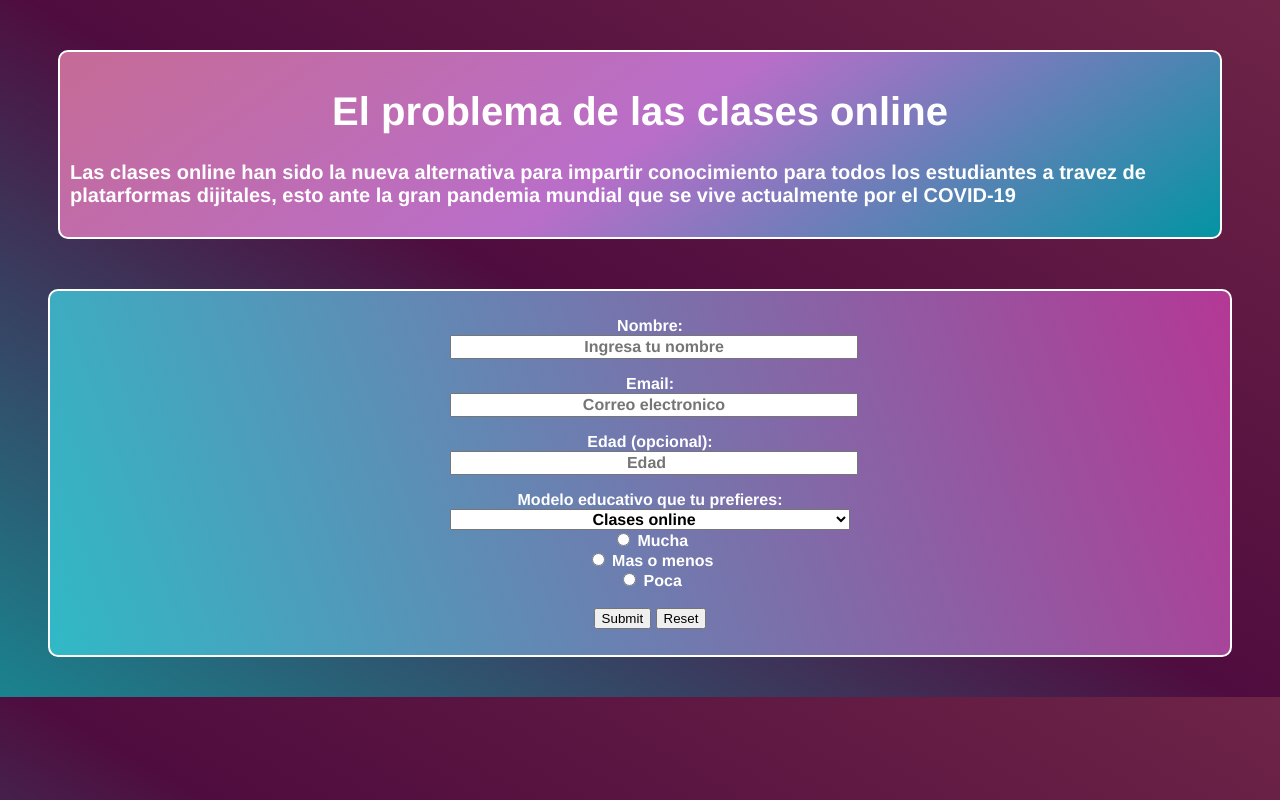
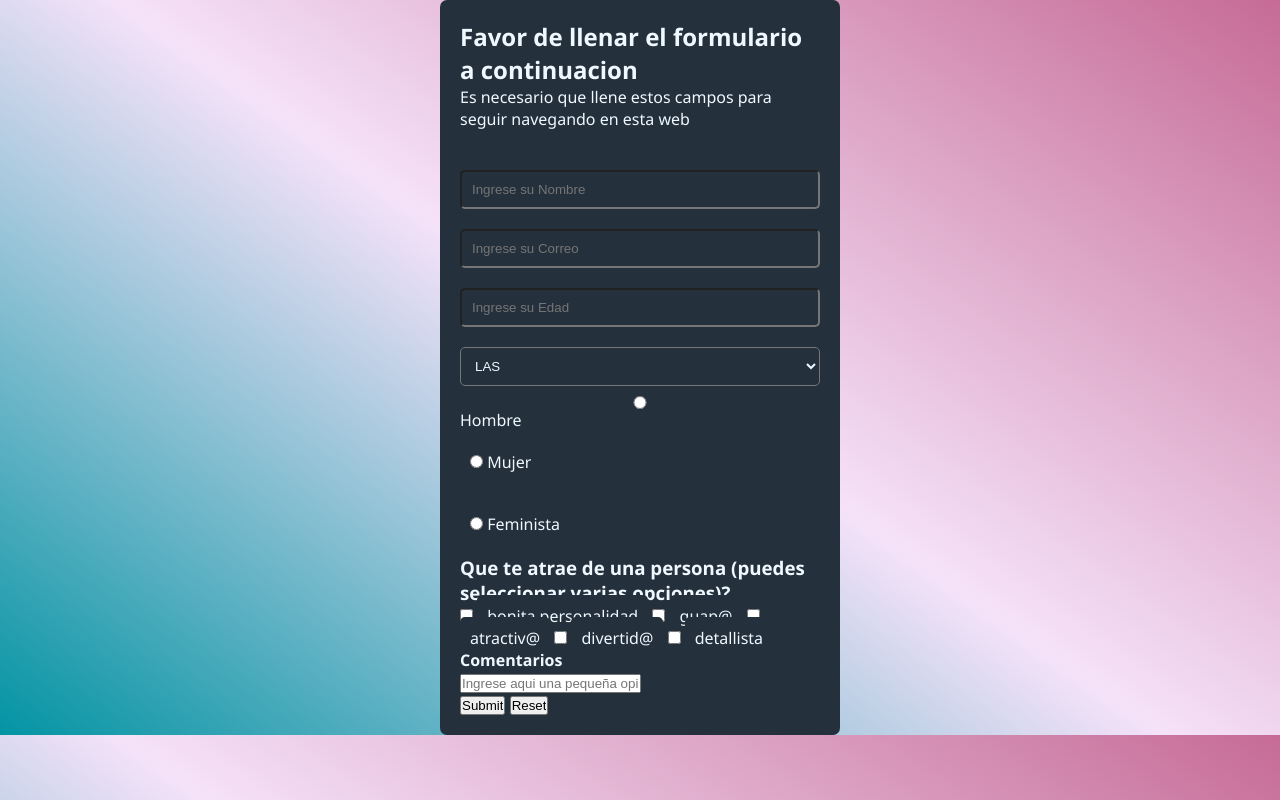
Before and after one commit to DBirdie/Proyecto-2-html, a plain HTML site: page index.html in a window 1280 px wide. Drawn offline with Linux system fonts and the light colour scheme.

Commit message:
remasterizacion

```diff
--- a/index.html
+++ b/index.html
@@ -1,46 +1,101 @@
 <!DOCTYPE html>
 <html lang="en">
   <head>
-  <meta charset="UTF-8">
-  <meta name="viewport" content="width=device-width, initial-scale=1.0">
-  <title>Proyecto2</title>
+    <meta charset="UTF-8" />
+    <meta name="viewport" content="width=device-width, initial-scale=1.0" />
     <link rel="stylesheet" href="style.css">
+    <title>Formulario de registro</title>
   </head>
   <body>
-<div class="gradiente-introduccion"><h1 id="title" class="title">El problema de las clases online</h1>
-  <p id="description" class="description">Las clases online han sido la nueva alternativa para impartir conocimiento para todos los estudiantes a travez de platarformas dijitales, esto ante la gran pandemia mundial que se vive actualmente por el COVID-19</p>
+    <section class="formstyle">
+      <div class="form">
+        <form id="survey-form" class="formmaster">
+
+          <div class="titulo">
+          <h1 id="title" class="text">
+            Favor de llenar el formulario a continuacion
+          </h1>
+          <p id="description" class="text">
+            Es necesario que llene estos campos para seguir navegando en esta web
+          </p>
           </div>
-  <form id="survey-form" class="survey-form">
-    <label for="name" id="name-label" class="name-label">
-    <p class="email-name-text">Nombre:<input name="name" placeholder="Ingresa tu nombre" id="name" class="opciones" type="text" required></p>
+
+        <div class="nombre-email-edad">
+          <label for="preguntas" class="name-label">
+        <input name="Nombre" class="form1" type="text" id="name" placeholder="Ingrese su Nombre">
           </label>
-    <label for="email" id="email-label" class="email-label">
-    <p class="email-name-text">Email:
-      <input name="email" placeholder="Correo electronico" id="email" class="opciones" type="email" required></p>
+
+          <label for="preguntas" class="email-label">
+        <input name="email" class="form1" type="email" id="email" placeholder="Ingrese su Correo">
           </label>
-      <label for="number" id="number-label" class="number-label">
-      <p class="email-name-text">Edad (opcional):<input name="number" placeholder="Edad" id="number" class="opciones" type="number" min="6" max="100" required></p>
+
+          <label for="preguntas" class="number-label">
+        <input name="Edad" class="form1" type="number" id="number" placeholder="Ingrese su Edad" min="6" max="100">
           </label>
-    <label for="dropdown" id="dropdown-label" class="dropdown-label">
-   <div class="email-name-text">
-      <p class="email-name-text">Modelo educativo que tu prefieres:<select placeholder="Selecciona una opción" id="dropdown" class="opciones" name="role"></p>
-        <option value="role">Clases online</option>
-        <option value="role">Clases presenciales</option>
+
+          <select name="servidor" id="dropdown" class="form1" aria-placeholder="Seleccione el Servidor mas Cercano">
+            <option value="servidor" class="text">LAS</option>
+            <option value="servidor" class="text">LAN</option>
+            <option value="servidor" class="text">NA</option>
         </div>
-      </label>
-    <p>Titulo</p>
-    <input type="radio" id="mucha" name="bolita" value="mucha">
-      <label for="mucha">Mucha</label>
-    <br>
-  <input type="radio" id="mas o menos" name="bolita" value="mas o menos">
-      <label for="mas o menos">Mas o menos</label>
-    <br>
-  <input type="radio" id="poca" name="bolita" value="poca">
-      <label for="poca">Poca</label>
-    <br>
-    <br>
-    <input type="submit" id="submit" class="reset">
-    <input type="reset" id="reset" class="reset">
+
+        <div class="casillas">
+          <div class="radio">
+            <h2 class="text">Selecciona tu genero</h2>
+
+                <label for="Hombre" class="form1">
+              <input type="radio" name="radio" id="Hombre" >
+                Hombre</label>
+
+                <label for="Mujer" class="form1">
+              <input type="radio" name="radio" id="Mujer" >
+                Mujer</label>
+
+                <label for="Feminista" class="form1">
+              <input type="radio" name="radio" id="Feminista" >
+                Feminista</label>
+
+            </div>
+
+            <div class="checkbox">
+
+              <h3 class="text">Que te atrae de una persona (puedes seleccionar varias opciones)?</h3>
+
+              <input type="checkbox" value="checkbox" id="bonita personalidad">
+              <label for="bonita personalidad" class="form1">bonita personalidad</label>
+
+              <input type="checkbox" value="checkbox" id="guap@">
+              <label for="guap@" class="form1">guap@</label>
+
+              <input type="checkbox" value="checkbox" id="atractiv@">
+              <label for="atractiv@" class="form1">atractiv@</label>
+
+              <input type="checkbox" value="checkbox" id="divertid@">
+              <label for="divertid@" class="form1">divertid@</label>
+
+              <input type="checkbox" value="checkbox" id="detallista">
+              <label for="detallista" class="form1">detallista</label>
+
+            </div>
+
+            <div class="text-area">
+
+              <h4 class="text">Comentarios</h4>
+
+              <input type="textarea" id="textarea" placeholder="Ingrese aqui una pequeña opinion de nuestra pagina :D">
+
+            </div>
+        </div>
+
+            <div class="submitarea">
+
+              <input type="submit" class="submit" id="submit">
+              <input type="reset" class="reset" id="reset">
+
+            </div>
+
         </form>
+      </div>
+    </section>
   </body>
 </html>
--- a/style.css
+++ b/style.css
@@ -1,65 +1,43 @@
-.title {
-  font-size: 40px;
-  font-family: Helvetica;
-  color: white;
-  text-align: center;
-  font-weight: bold;
+* {
+  margin: 0;
+  padding: 0;
+  box-sizing: border-box;
 }
-.description {
-  font-size: 20px;
-  font-family: Helvetica;
-  color: white;
-  font-weight: bold;
+body {
+  background-image: linear-gradient(35deg, #0394a3, #f5e2f9, #c66b96);
 }
-.gradiente-introduccion {
-  background-image: linear-gradient(-35deg, #0394a3, #b96ec9, #c66b96);
-  align-items: center;
-  justify-content: center;
-  position: relative;
-  display: block;
-  border-radius: 10px;
-  overflow: hidden;
-  width: auto;
+.formstyle {
+  width: 400px;
   height: auto;
-  margin: 50px;
-  font-size: 20px;
-  border: 2px solid white;
+  background-color: #24303c;
+  padding: 20px;
+  margin: auto;
+  border-radius: 7px;
+  color: aliceblue;
+  font-family: 'Segoe UI', Tahoma, Geneva, Verdana, sans-serif;
+}
+.titulo {
+  margin-bottom: 30px;
+}
+.nombre-email-edad {
+  display: flex;
+  flex-direction: column;
+
+}
+.form1 {
+  width: 100%;
   padding: 10px;
+  margin-top: 10px;
+  margin-bottom: 10px;
+  border-radius: 5px;
+  background-color: #24303c;
+  color: aliceblue
 }
-
-body {
-  background-image: linear-gradient(30deg, #1a838e, #4f0c3e, #6e2447);
+.casillas {
+  display: flex;
+  flex-direction: column;
 }
-.survey-form {
-  background-image: linear-gradient(70deg, #30b9c6, #b43895);
-  text-align: center;
-  align-items: center;
-  justify-content: center;
-  position: relative;
-  display: block;
-  border-radius: 10px;
-  overflow: hidden;
-  width: auto;
-  height: auto;
-  margin: 40px;
-  font-size: 20px;
-  border: 2px solid white;
-  padding: 10px;
-  padding-left: 400px;
+.radio {
+  display: flex;
+  flex-direction: row;
 }
-.email-name-text {
-  font-size: 16px;
-  font-family: Helvetica;
-  color: white;
-  font-weight: bold;
-  text-align: center;
-  width: 400px;
-}
-.opciones {
-  font-size: 16px;
-  font-family: Helvetica;
-  color: black;
-  text-align: center;
-  font-weight: bold;
-  width: 400px;
-}
```
Lines whose indentation alone changed are shown as unchanged.
